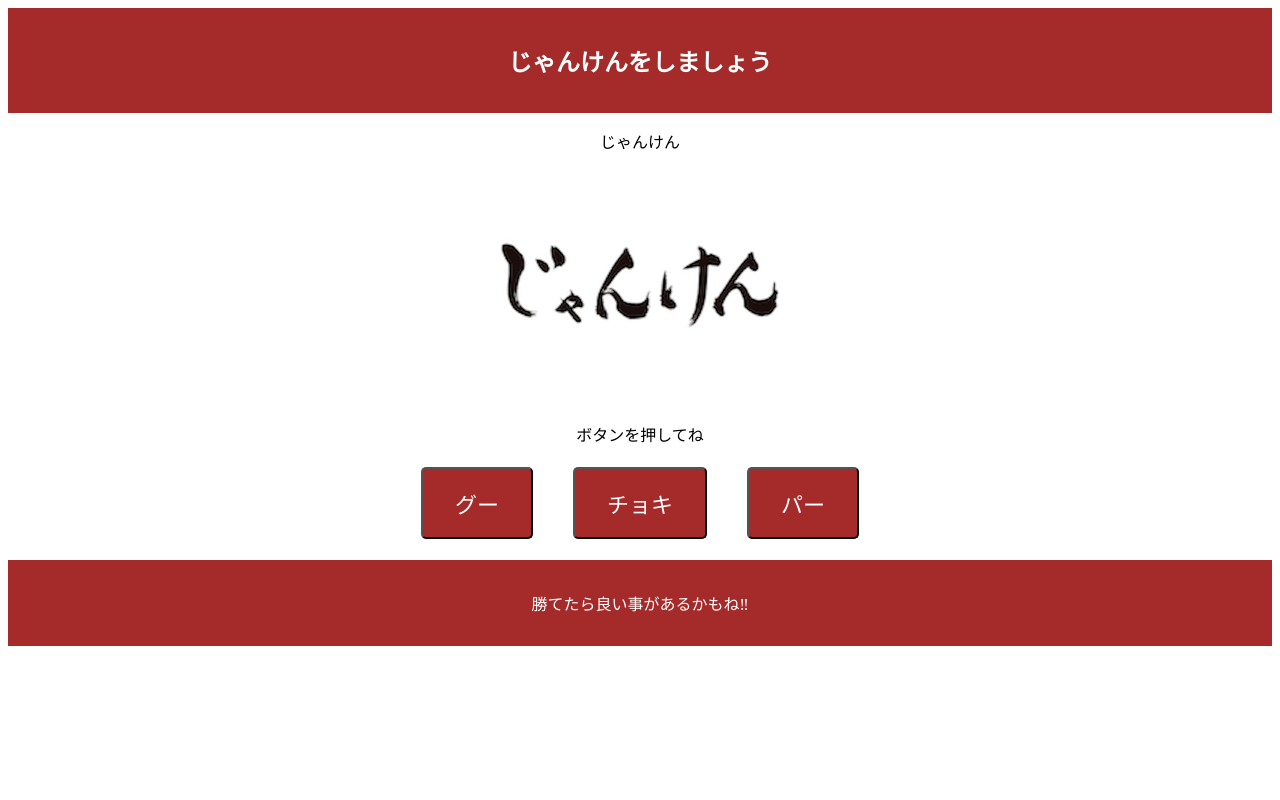
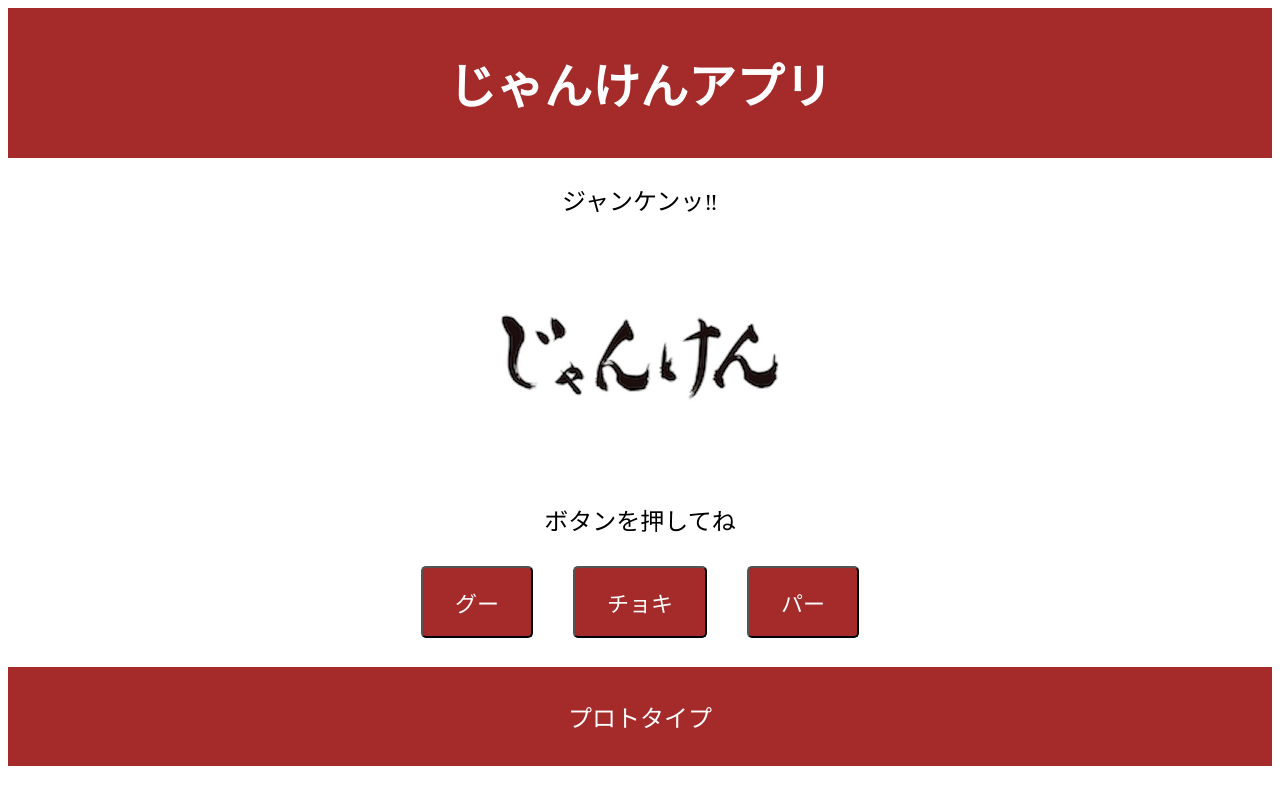
Before and after one commit to takaaki2255/Vue-test, a Vue app: page / in a window 1280 px wide. Built offline with nearby package versions, Linux system fonts and the light colour scheme.

Commit message:
css編集

```diff
--- a/src/App.vue
+++ b/src/App.vue
@@ -47,9 +47,9 @@ export default defineComponent({
 <template>
   <div id="app">
     <header>
-      <h2>じゃんけんをしましょう</h2>
+      <h1>じゃんけんアプリ</h1>
     </header>
-    <p>じゃんけん</p>
+    <p>ジャンケンッ‼︎</p>
     <img
       :src="`./src/assets/images/${imgs}.png`"
       alt="相手の手"
@@ -65,6 +65,6 @@ export default defineComponent({
     <p class="text">{{ result }}</p>
   </div>
   <footer>
-    <p>勝てたら良い事があるかもね‼︎</p>
+    <p class="under">プロトタイプ</p>
   </footer>
 </template>
--- a/src/assets/style.css
+++ b/src/assets/style.css
@@ -3,7 +3,14 @@ body {
 }
 
 h1 {
-  color: brown;
+  color: #fff;
+  font-family: "MS PGothic";
+  font-size: 300%;
+}
+
+p {
+  font-size: 150%;
+  font-family: "游ゴシック体";
 }
 
 .btn {
@@ -33,16 +40,20 @@ footer {
   color: #fff;
   background-color: brown;
   width: 100%;
-  padding: 15px 0;
+  padding: 8px 0;
   margin: 0 auto;
   text-align: center;
+}
+
+.under {
+  font-size: 150%;
 }
 
 header {
   color: #fff;
   background-color: brown;
   width: 100%;
-  padding: 15px 0;
+  padding: 8px 0;
   margin: 0 auto;
   text-align: center;
 }
```
